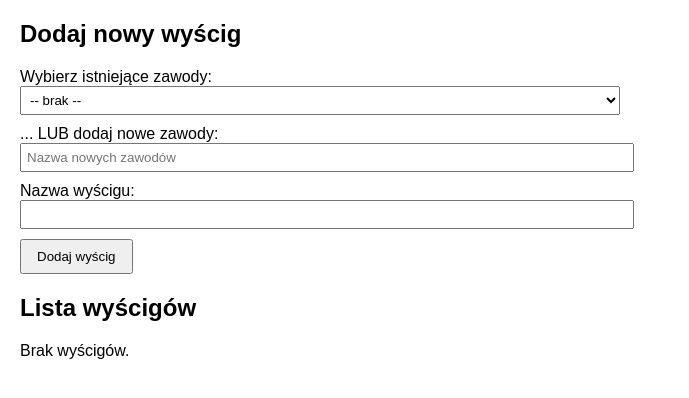
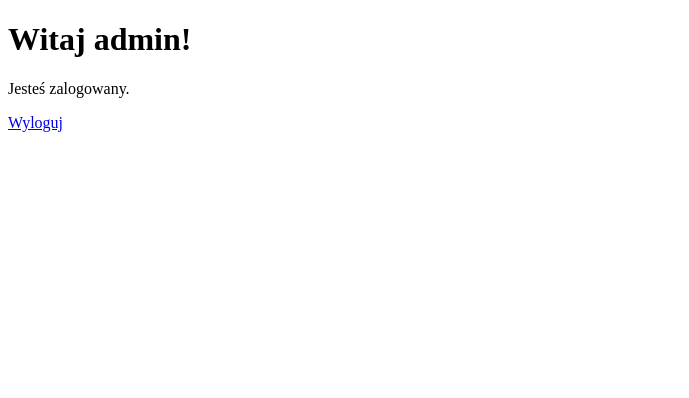
Before and after one commit to IgnacyChrzastowski/Smocze_lodzie-wyniki, a PHP site: page /management.php in a window 1280 px wide. Shown: the top 398 px of the page, without its empty margins (0-689 px from the left). Run offline with PHP 8.4, Linux system fonts and the light colour scheme; a user stored in the database is signed in; data that the repository does not hold is empty.

Commit message:
Revert "Dodawanie zawodów i wyścigów do bazy"
This reverts commit ffa47ef51f9e1e7eb9c5db058a375c2f1cae866c.

```diff
--- a/login.php
+++ b/login.php
@@ -26,12 +26,13 @@ if ($_SERVER["REQUEST_METHOD"] === "POST") {
     if ($result && $result->num_rows === 1) {
         $user = $result->fetch_assoc();
 
+        // Proste porównanie tekstowe (brak hashowania)
         if ($password === $user['password']) {
             session_regenerate_id(true);
             $_SESSION["user_id"] = $user["id"];
             $_SESSION["username"] = $user["username"];
 
-            header("Location: management.php");
+            header("Location: management.php"); // albo inny plik docelowy
             exit();
         } else {
             echo "Nieprawidłowy login lub hasło.";
--- a/management.php
+++ b/management.php
@@ -1,141 +1,25 @@
 <?php
 session_start();
-require_once "config.php";
 
-$err = "";
-
-// Dodawanie nowego wyścigu (z możliwością dodania nowych zawodów)
-if ($_SERVER['REQUEST_METHOD'] === 'POST' && isset($_POST['action']) && $_POST['action'] === 'add_wyscig') {
-    $nazwa_w = trim(isset($_POST['nazwa_wyscigu']) ? $_POST['nazwa_wyscigu'] : '');
-    $id_z = (int)(isset($_POST['id_zawodow']) ? $_POST['id_zawodow'] : 0);
-    $nowe_zawody = trim(isset($_POST['nowe_zawody']) ? $_POST['nowe_zawody'] : '');
-
-    // Jeśli użytkownik wpisał nowe zawody
-    if ($nowe_zawody !== '') {
-        $ins_z = $conn->prepare("INSERT INTO zawody (nazwa) VALUES (?)");
-        if ($ins_z) {
-            $ins_z->bind_param("s", $nowe_zawody);
-            if ($ins_z->execute()) {
-                $id_z = $conn->insert_id; // pobierz ID nowo dodanych zawodów
-                $ins_z->close();
-            } else {
-                $err = "Błąd przy dodawaniu zawodów: " . $conn->error;
-                $ins_z->close();
-            }
-        }
-    }
-
-    // Teraz dodaj wyścig (jeśli mamy id zawodów)
-    if ($err === '' && $nazwa_w !== '' && $id_z > 0) {
-        $ins_w = $conn->prepare("INSERT INTO wyscigi (id_zawodow, nazwa) VALUES (?, ?)");
-        if ($ins_w) {
-            $ins_w->bind_param("is", $id_z, $nazwa_w);
-            if ($ins_w->execute()) {
-                $ins_w->close();
-                header("Location: " . $_SERVER['PHP_SELF']);
-                exit;
-            } else {
-                $err = "Błąd przy dodawaniu wyścigu: " . $conn->error;
-            }
-            $ins_w->close();
-        }
-    } elseif ($err === '') {
-        $err = "Podaj nazwę wyścigu i zawody (wybierz istniejące lub dodaj nowe).";
-    }
-}
-
-// Pobierz zawody do select
-$zawody = [];
-$res = $conn->query("SELECT id, nazwa FROM zawody ORDER BY id ASC");
-if ($res) {
-    while ($row = $res->fetch_assoc()) {
-        $zawody[] = $row;
-    }
-    $res->free();
-}
-
-// Pobierz wyścigi
-$wyscigi = [];
-$res2 = $conn->query("
-    SELECT w.id, w.nazwa AS nazwa_w, z.nazwa AS nazwa_z
-    FROM wyscigi w
-    LEFT JOIN zawody z ON w.id_zawodow = z.id
-    ORDER BY w.id ASC
-");
-if ($res2) {
-    while ($r = $res2->fetch_assoc()) {
-        $wyscigi[] = $r;
-    }
-    $res2->free();
+if (!isset($_SESSION["user_id"])) {
+    header("Location: login.php");
+    exit();
 }
 ?>
+
 <!DOCTYPE html>
 <html lang="pl">
 <head>
-    <meta charset="utf-8">
-    <title>Dodaj wyścig</title>
-    <style>
-        body { font-family: Arial; max-width: 600px; margin: 20px; }
-        .err { color: red; margin: 10px 0; }
-        label { display: block; margin-top: 10px; }
-        input, select { width: 100%; padding: 5px; }
-        button { margin-top: 10px; padding: 8px 15px; }
-        table { margin-top: 20px; border-collapse: collapse; width: 100%; }
-        th, td { border: 1px solid #ccc; padding: 8px; text-align: left; }
-    </style>
+    <meta charset="UTF-8">
+    <title>Panel użytkownika</title>
 </head>
 <body>
 
-<h2>Dodaj nowy wyścig</h2>
+<h1>Witaj <?php echo htmlspecialchars($_SESSION["username"]); ?>!</h1>
 
-<?php if ($err): ?>
-    <div class="err"><?php echo htmlspecialchars($err); ?></div>
-<?php endif; ?>
+<p>Jesteś zalogowany.</p>
 
-<form method="post">
-    <input type="hidden" name="action" value="add_wyscig">
-
-    <label>Wybierz istniejące zawody:
-        <select name="id_zawodow">
-            <option value="">-- brak --</option>
-            <?php foreach ($zawody as $z): ?>
-                <option value="<?php echo $z['id']; ?>">
-                    <?php echo htmlspecialchars($z['nazwa']); ?>
-                </option>
-            <?php endforeach; ?>
-        </select>
-    </label>
-
-    <label>... LUB dodaj nowe zawody:
-        <input type="text" name="nowe_zawody" placeholder="Nazwa nowych zawodów">
-    </label>
-
-    <label>Nazwa wyścigu:
-        <input type="text" name="nazwa_wyscigu" required>
-    </label>
-
-    <button type="submit">Dodaj wyścig</button>
-</form>
-
-<h2>Lista wyścigów</h2>
-<?php if (count($wyscigi) === 0): ?>
-    <p>Brak wyścigów.</p>
-<?php else: ?>
-    <table>
-        <tr>
-            <th>ID</th>
-            <th>Wyścig</th>
-            <th>Zawody</th>
-        </tr>
-        <?php foreach ($wyscigi as $w): ?>
-            <tr>
-                <td><?php echo $w['id']; ?></td>
-                <td><?php echo htmlspecialchars($w['nazwa_w']); ?></td>
-                <td><?php echo htmlspecialchars(isset($w['nazwa_z']) ? $w['nazwa_z'] : '—'); ?></td>
-            </tr>
-        <?php endforeach; ?>
-    </table>
-<?php endif; ?>
+<a href="logout.php">Wyloguj</a>
 
 </body>
 </html>
```
